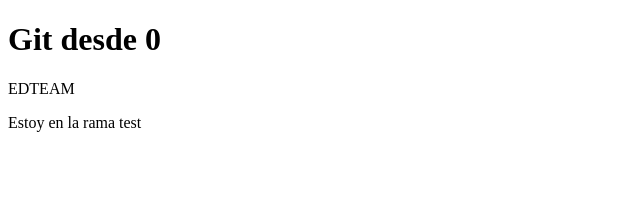
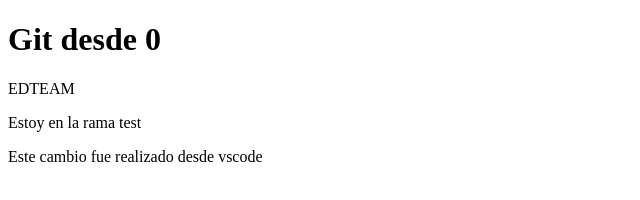
Before and after one commit to LinconiX/practicando-git, a plain HTML site: page index.html in a window 1280 px wide. Shown: the whole page, without its empty margins (0-640 px from the left). Drawn offline with Linux system fonts and the light colour scheme.

Commit message:
Primer commit desde VScode

```diff
--- a/index.html
+++ b/index.html
@@ -2,8 +2,7 @@
 <html lang="en">
 <head>
     <meta charset="UTF-8">
-    <meta name="viewport" content="width=device-width, initial-scale=1.0">
-    <title>Praticando con git</title>
+    <title>Praticando con git desde vscode</title>
 </head>
 <body>
     <h1>Git desde 0</h1>
@@ -11,5 +10,8 @@
     <section>
         <p>Estoy en la rama test</p>
     </section>
+    <div>
+        <p>Este cambio fue realizado desde vscode</p>
+    </div>
 </body>
 </html>
```
Also changed, not shown: 1 other file.
